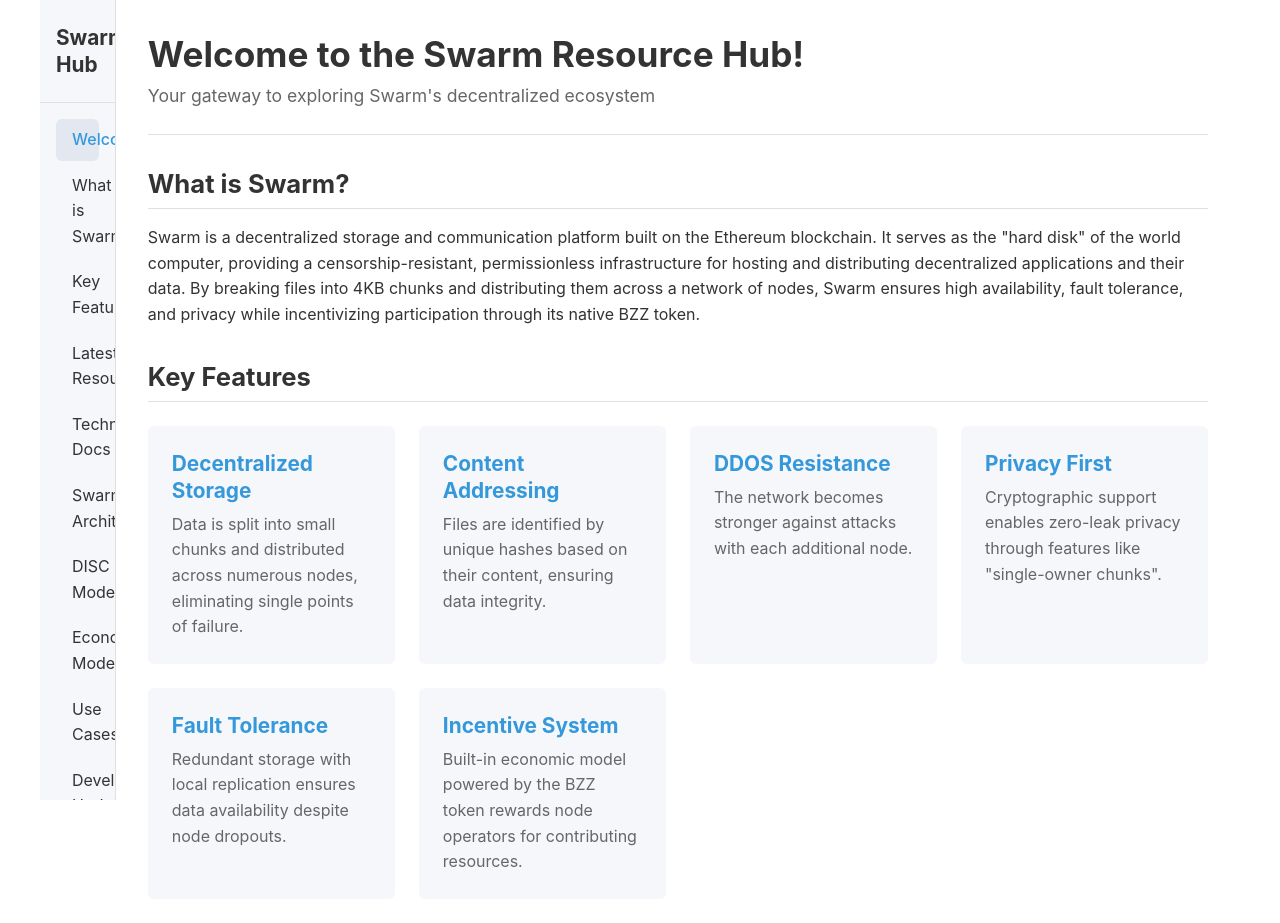
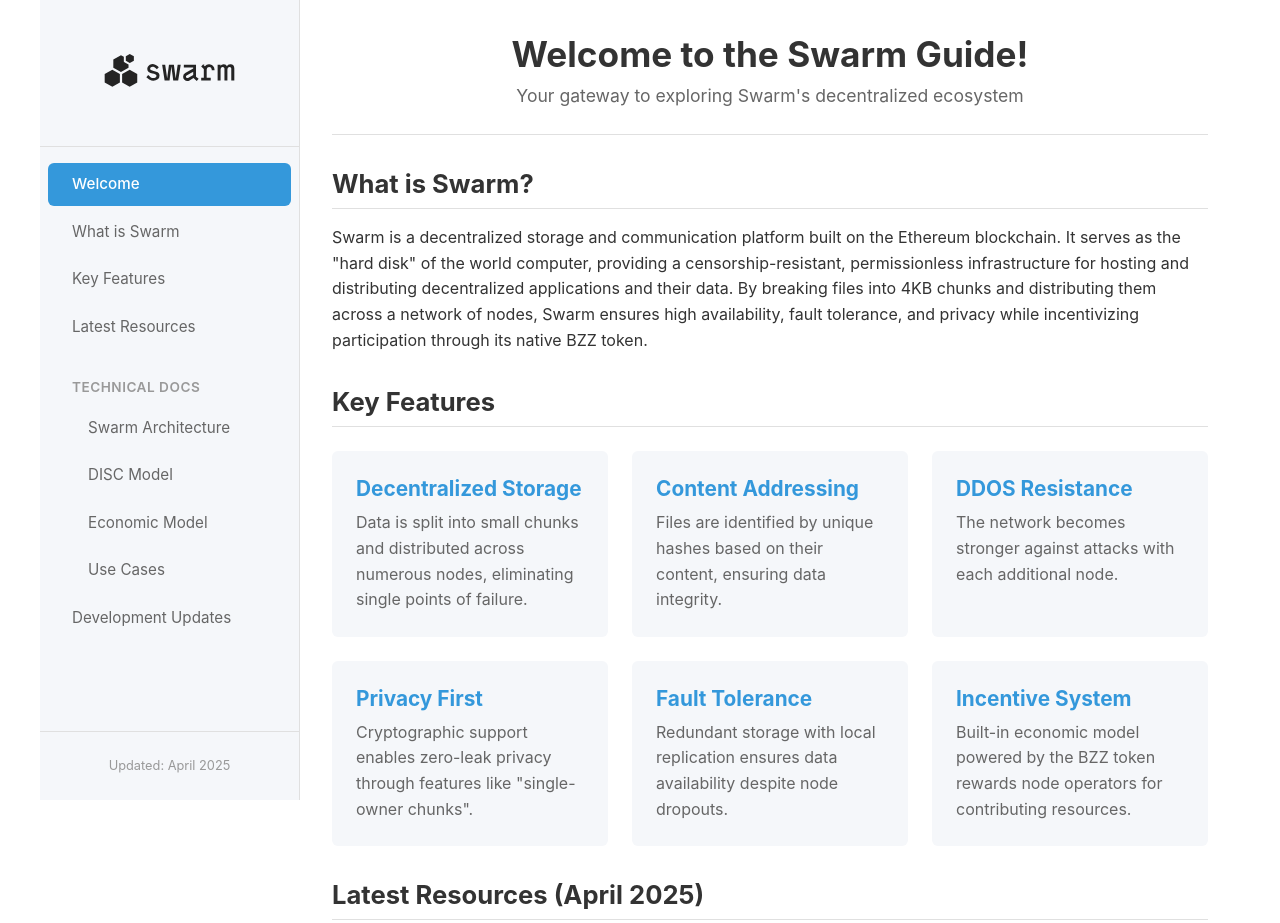
Before and after one commit to toavc/swarm-guide, a plain HTML site: page _static_html/index.html in a window 1280 px wide. Shown: the top 923 px of the page. Drawn offline with Linux system fonts and the light colour scheme.

Commit message:
Update Swarm Guide title, enhance sidebar navigation, and improve styling

```diff
--- a/_static_html/index.html
+++ b/_static_html/index.html
@@ -4,7 +4,7 @@
     <meta charset="UTF-8">
     <meta name="viewport" content="width=device-width, initial-scale=1.0">
     <link rel="stylesheet" href="style.css">
-    <title>Swarm Resource Hub</title>
+    <title>Swarm Guide</title> <!-- Changed title -->
 </head>
 <body>
     <!-- Main container -->
@@ -12,37 +12,38 @@
         <!-- Sidebar navigation -->
         <aside class="sidebar">
             <div class="sidebar-header">
-                <h2>Swarm Hub</h2>
+                <a href="#welcome" class="sidebar-brand-link"> <!-- Make header clickable -->
+                    <img src="Swarmblack.svg" alt="Swarm Logo" class="sidebar-logo"> <!-- Replaced H2 with Logo -->
+                </a>
             </div>
             <nav class="sidebar-nav">
-                <ul>
-                    <li class="active"><a href="#welcome">Welcome</a></li>
-                    <li><a href="#what-is-swarm">What is Swarm</a></li>
-                    <li><a href="#key-features">Key Features</a></li>
-                    <li><a href="#latest-resources">Latest Resources</a></li>
-                    <li><a href="#technical-documentation">Technical Docs</a></li>
-                    <li><a href="#architecture">Swarm Architecture</a></li>
-                    <li>
-                        <a href="#architecture-disc">DISC Model</a>
-                    </li>
-                    <li>
-                        <a href="#economic-model">Economic Model</a>
-                    </li>
-                    <li>
-                        <a href="#use-cases">Use Cases</a>
-                    </li>
-                    <li><a href="#development-updates">Development Updates</a></li>
+                <ul class="sidebar-nav-list">
+                    <li class="sidebar-nav-item active"><a href="#welcome" class="sidebar-nav-link">Welcome</a></li>
+                    <li class="sidebar-nav-item"><a href="#what-is-swarm" class="sidebar-nav-link">What is Swarm</a></li>
+                    <li class="sidebar-nav-item"><a href="#key-features" class="sidebar-nav-link">Key Features</a></li>
+                    <li class="sidebar-nav-item"><a href="#latest-resources" class="sidebar-nav-link">Latest Resources</a></li>
+
+                    <!-- Grouping Technical Docs -->
+                    <li class="sidebar-nav-item sidebar-nav-header">Technical Docs</li>
+                    <li class="sidebar-nav-item sub-item"><a href="#architecture" class="sidebar-nav-link">Swarm Architecture</a></li>
+                    <li class="sidebar-nav-item sub-item"><a href="#architecture-disc" class="sidebar-nav-link">DISC Model</a></li>
+                    <li class="sidebar-nav-item sub-item"><a href="#economic-model" class="sidebar-nav-link">Economic Model</a></li>
+                    <li class="sidebar-nav-item sub-item"><a href="#use-cases" class="sidebar-nav-link">Use Cases</a></li>
+                    <!-- End Grouping -->
+
+                    <li class="sidebar-nav-item"><a href="#development-updates" class="sidebar-nav-link">Development Updates</a></li>
                 </ul>
             </nav>
             <div class="sidebar-footer">
-                <p>Updated: April 2025</p>
+                <p class="sidebar-updated-text">Updated: April 2025</p> <!-- Added class -->
             </div>
         </aside>
 
         <!-- Main content area -->
         <main class="main-content">
             <div class="content-header">
-                <h1 id="welcome">Welcome to the Swarm Resource Hub!</h1>
+                <!-- Removed logo from here -->
+                <h1 id="welcome">Welcome to the Swarm Guide!</h1> <!-- Changed H1 -->
                 <p class="subtitle">Your gateway to exploring Swarm's decentralized ecosystem</p>
             </div>
 
--- a/_static_html/style.css
+++ b/_static_html/style.css
@@ -99,79 +99,136 @@ code, pre {
     border-right: 1px solid var(--border-color);
     display: flex;
     flex-direction: column;
-    position: sticky;
+    position: sticky; /* Keep sidebar visible on scroll */
     top: 0;
-    height: 100vh;
-    overflow-y: auto;
-    transition: transform 0.3s ease;
+    height: 100vh; /* Full viewport height */
+    overflow-y: auto; /* Enable scroll if content overflows */
+    transition: transform 0.3s ease; /* For mobile slide-in */
+    flex-shrink: 0; /* Prevent sidebar from shrinking */
 }
 
 .sidebar-header {
-    padding: var(--spacing-lg) var(--spacing-md);
+    padding: var(--spacing-md); /* Adjusted padding */
     border-bottom: 1px solid var(--border-color);
+    text-align: center; /* Center the logo link */
 }
 
+.sidebar-brand-link {
+    display: inline-block; /* Allow centering */
+    padding: var(--spacing-sm) 0; /* Add some vertical padding */
+    text-decoration: none;
+}
+
+.sidebar-brand-link:hover {
+    text-decoration: none;
+}
+
+/* Style for the logo in the sidebar header */
+.sidebar-logo {
+    display: block;
+    height: 90px; /* Made logo larger again */
+    width: auto; /* Maintain aspect ratio */
+    margin: 0 auto; /* Center horizontally */
+}
+
+/* Remove the H2 style as it's replaced by the logo */
+/*
 .sidebar-header h2 {
     font-size: 1.3rem;
     margin-bottom: 0;
+    color: var(--text-color);
+}
+*/
+
+.sidebar-nav {
+    flex-grow: 1; /* Allow nav to take available space */
+    padding: var(--spacing-md) 0; /* Vertical padding, no horizontal */
 }
 
-.sidebar-nav {
-    flex-grow: 1;
-    padding: var(--spacing-md);
-}
-
-.sidebar-nav ul {
+.sidebar-nav-list {
     list-style-type: none;
     margin: 0;
     padding: 0;
 }
 
-.sidebar-nav ul li {
-    margin-bottom: var(--spacing-xs);
-    border-radius: var(--border-radius);
-    transition: background-color 0.2s ease;
+.sidebar-nav-item {
+    margin-bottom: var(--spacing-xs); /* Consistent spacing */
 }
 
-.sidebar-nav ul li a {
+.sidebar-nav-link {
     display: block;
-    padding: var(--spacing-sm) var(--spacing-md);
-    color: var(--text-color);
+    padding: 0.6rem var(--spacing-lg); /* Increased padding */
+    margin: 0 var(--spacing-sm); /* Horizontal margin for spacing from edge */
+    color: var(--text-light); /* Slightly lighter text for links */
+    text-decoration: none;
     border-radius: var(--border-radius);
-    transition: all 0.2s ease;
+    transition: background-color 0.15s ease-in-out, color 0.15s ease-in-out;
+    font-size: 0.95rem;
 }
 
-.sidebar-nav ul li a:hover {
-    background-color: rgba(0, 0, 0, 0.05);
+.sidebar-nav-link:hover {
+    background-color: #e9ecef; /* Subtle hover background */
+    color: var(--text-color); /* Darken text on hover */
     text-decoration: none;
 }
 
-.sidebar-nav ul li.active a {
-    background-color: var(--sidebar-active);
-    color: var(--primary-color);
-    font-weight: 500;
+/* Active state styling */
+.sidebar-nav-item.active .sidebar-nav-link {
+    background-color: var(--primary-color); /* Use primary color for active bg */
+    color: #ffffff; /* White text for contrast */
+    font-weight: 500; /* Slightly bolder */
+}
+
+/* Styling for section headers within nav */
+.sidebar-nav-header {
+    font-weight: 600;
+    color: var(--text-muted);
+    padding: 0.75rem var(--spacing-lg) 0.25rem;
+    margin-top: var(--spacing-md); /* Space above header */
+    margin-left: var(--spacing-sm);
+    margin-right: var(--spacing-sm);
+    font-size: 0.85em;
+    text-transform: uppercase;
+    letter-spacing: 0.5px;
+}
+
+/* Indentation for sub-items */
+.sidebar-nav-item.sub-item .sidebar-nav-link {
+    padding-left: calc(var(--spacing-lg) + var(--spacing-md)); /* Indent sub-items */
 }
 
 .sidebar-footer {
-    padding: var(--spacing-md);
+    padding: var(--spacing-lg) var(--spacing-md); /* More padding */
     border-top: 1px solid var(--border-color);
-    font-size: 0.85rem;
+}
+
+.sidebar-updated-text {
+    font-size: 0.8em;
     color: var(--text-muted);
+    text-align: center;
+    margin: 0;
 }
 
 /* ---------- Main Content ---------- */
 .main-content {
     flex-grow: 1;
     padding: var(--spacing-xl);
-    max-width: 100%;
+    max-width: calc(100% - var(--sidebar-width)); /* Adjust max-width considering sidebar */
     overflow-wrap: break-word;
+    width: 100%; /* Ensure it takes available width */
 }
+
+/* --- Styles for sections below remain largely the same --- */
+/* --- (Copying existing styles for brevity) --- */
 
 .content-header {
     margin-bottom: var(--spacing-xl);
     padding-bottom: var(--spacing-lg);
     border-bottom: 1px solid var(--border-color);
+    text-align: center; /* Keep content header centered */
 }
+
+/* Removed styles for .header-logo as it's moved */
 
 .content-header h1 {
     font-size: 2.2rem;
@@ -247,7 +304,7 @@ code, pre {
 
 /* ---------- Mobile Navigation Toggle ---------- */
 .mobile-nav-toggle {
-    display: none;
+    display: none; /* Hidden by default */
     position: fixed;
     bottom: 20px;
     right: 20px;
@@ -257,10 +314,10 @@ code, pre {
     background-color: var(--primary-color);
     border: none;
     box-shadow: 0 2px 10px rgba(0, 0, 0, 0.1);
-    z-index: 1000;
+    z-index: 1001; /* Ensure it's above the sidebar */
     cursor: pointer;
+    /* Styles for the burger icon lines */
 }
-
 .mobile-nav-toggle span {
     display: block;
     width: 24px;
@@ -269,44 +326,47 @@ code, pre {
     margin: 5px auto;
     transition: all 0.3s ease;
 }
-
+/* Animation for the burger icon when active */
 .mobile-nav-toggle.active span:nth-child(1) {
     transform: translateY(7px) rotate(45deg);
 }
-
 .mobile-nav-toggle.active span:nth-child(2) {
     opacity: 0;
 }
-
 .mobile-nav-toggle.active span:nth-child(3) {
     transform: translateY(-7px) rotate(-45deg);
 }
 
+
 /* ---------- Responsive Design ---------- */
-@media (max-width: 768px) {
+@media (max-width: 992px) { /* Adjusted breakpoint for better tablet/mobile handling */
     .container {
         flex-direction: column;
+        max-width: 100%; /* Allow container to fill width */
     }
 
     .sidebar {
-        width: 100%;
-        transform: translateX(-100%);
-        position: fixed;
-        z-index: 100;
+        width: 280px; /* Fixed width when shown on mobile */
+        transform: translateX(-100%); /* Hidden off-screen */
+        position: fixed; /* Fixed position for overlay effect */
+        z-index: 1000; /* Ensure sidebar is above content */
         height: 100%;
+        border-right: none; /* Remove border for overlay */
+        box-shadow: 2px 0 10px rgba(0,0,0,0.1); /* Add shadow for depth */
     }
 
     .sidebar.active {
-        transform: translateX(0);
+        transform: translateX(0); /* Slide in */
     }
 
     .main-content {
-        margin-left: 0;
-        padding: var(--spacing-md);
+        margin-left: 0; /* No margin when sidebar is hidden/overlay */
+        padding: var(--spacing-lg); /* Adjust padding */
+        max-width: 100%; /* Full width */
     }
 
     .mobile-nav-toggle {
-        display: block;
+        display: block; /* Show toggle button */
     }
 
     .content-header h1 {
@@ -314,21 +374,14 @@ code, pre {
     }
 
     .feature-grid {
-        grid-template-columns: 1fr;
+        grid-template-columns: 1fr; /* Single column on small screens */
     }
 }
 
-/* For tablets */
-@media (min-width: 769px) and (max-width: 1024px) {
-    .sidebar {
-        width: 220px;
-    }
-
+/* Keep sidebar visible on larger screens */
+@media (min-width: 993px) {
     .main-content {
-        padding: var(--spacing-lg);
-    }
-
-    .feature-grid {
-        grid-template-columns: repeat(2, 1fr);
+         /* Ensure main content doesn't overlap with sticky sidebar */
+         /* max-width calculation is handled by flexbox */
     }
 }
```
Also changed, not shown: _static_html/Swarmblack.svg (added), 1 other file.
